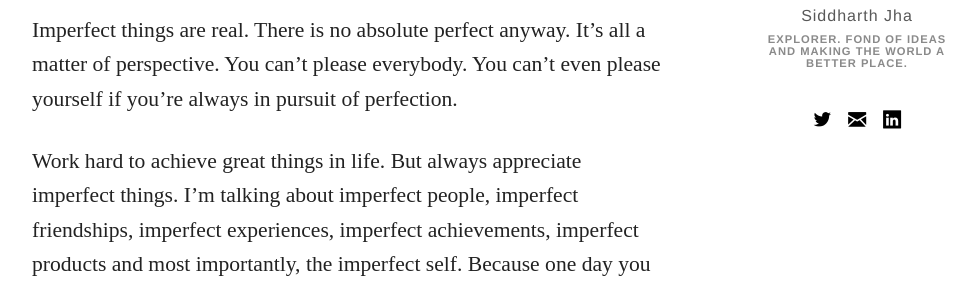
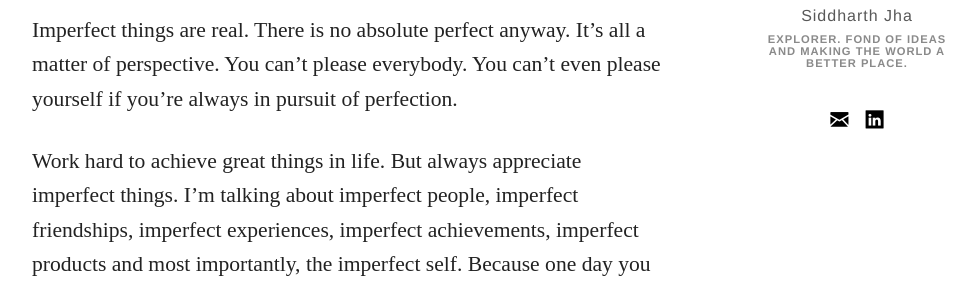
Before and after one commit to ashseth/ashseth.github.io, a Jekyll site: the page built from _posts/2012-03-04-on-imperfection.md, in a window 1280 px wide. Shown: the part 276-565 px from the top of the page, without its empty margins (143-1119 px from the left). Built offline with Jekyll 4.4.1, drawn with Linux system fonts in a browser that asks for light colours.

Commit message:
update contact info

```diff
--- a/_layouts/default.html
+++ b/_layouts/default.html
@@ -39,7 +39,6 @@
 				<h6>Explorer. Fond of ideas and making the world a better place.</h6>
 
 				<ul class="inline-list social-links">
-					<li><a href="http://twitter.com/sidjha"><i class="social foundicon-twitter"></i></a></li>
 					<li><a href="mailto:sid@sidjha.com"><i class="general foundicon-mail"></i></a></li>
 					<li><a href="http://ca.linkedin.com/in/ssjha"><i class="social foundicon-linkedin"></i></a></li>
 				</ul>
--- a/_layouts/post.html
+++ b/_layouts/post.html
@@ -23,7 +23,7 @@ layout: default
 		<div class="large-4 columns">
 			<ul class="inline-list postfooter">
 			  <li><h4><a href="/">Home</a></h4></li>
-			  <li><h4><a target="_blank" href="https://twitter.com/share" class="twitter-share-button" data-via="sidjha">Retweet</a></h4></li>
+			  <li><h4><a target="_blank" href="https://twitter.com/share" class="twitter-share-button">Retweet</a></h4></li>
 			</ul>
 		</div>
 	</div>
```
